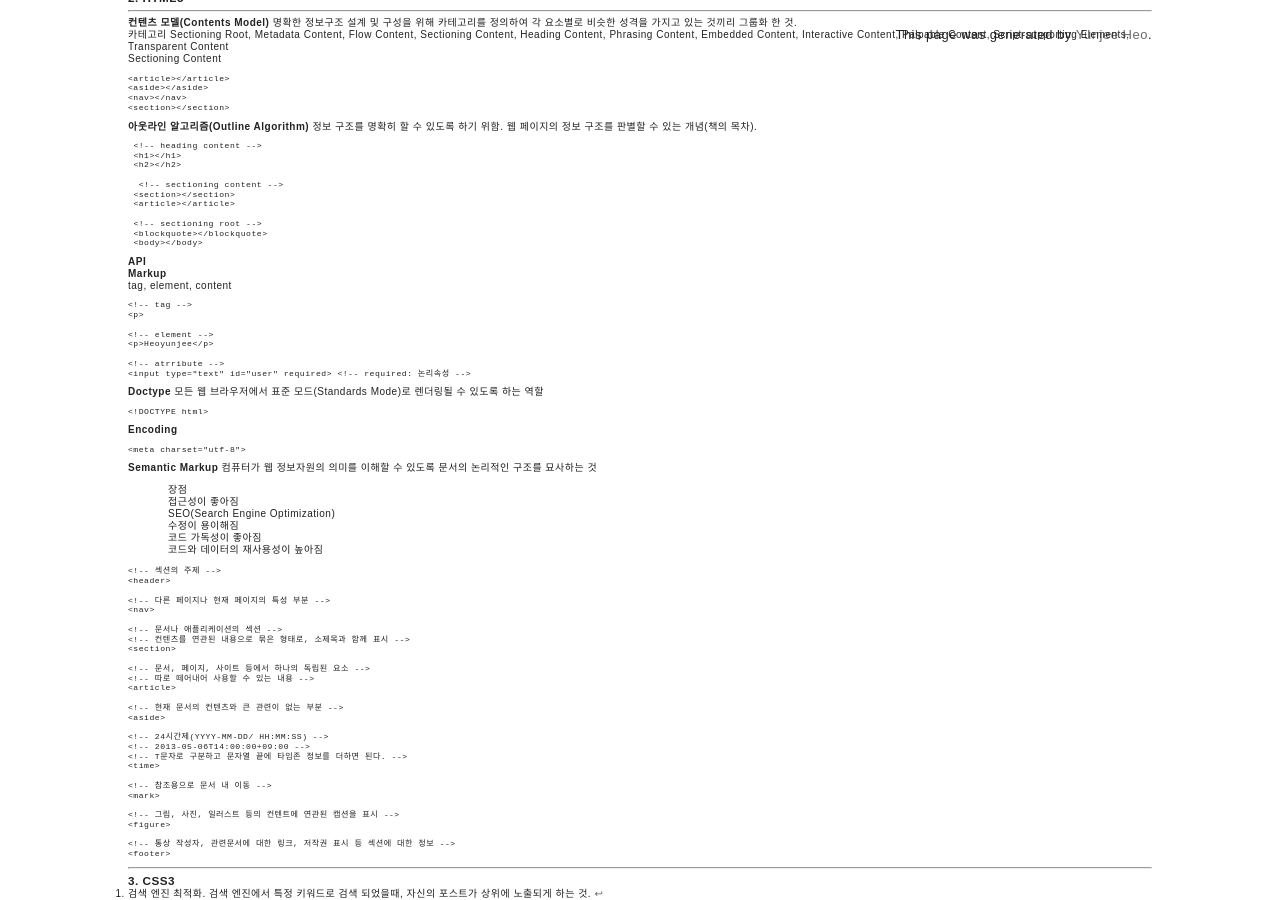
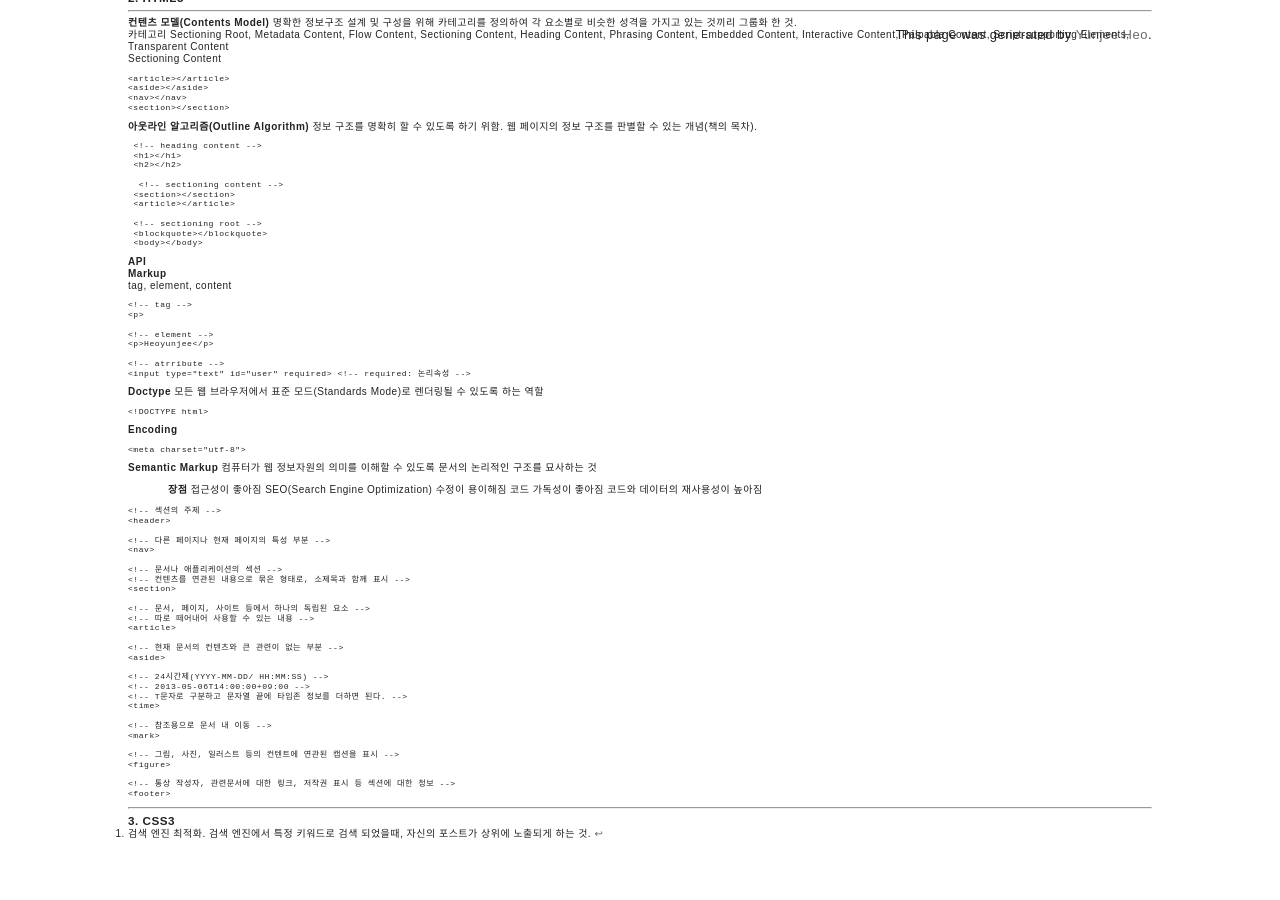
Before and after one commit to ooyunjee/blog, a Jekyll site: the page built from _posts/2016-10-11-html-css-summary.markdown, in a window 1280 px wide and 900 px high, scrolled down 818 px. Built offline with Jekyll 4.4.1, drawn with Linux system fonts in a browser that asks for light colours; after the commit the page ends 1658 px from its top, so only the background shows below that.

````diff
--- a/_posts/2016-10-11-html-css-summary.markdown
+++ b/_posts/2016-10-11-html-css-summary.markdown
@@ -95,8 +95,7 @@ categories: jekyll update
  정보 구조를 명확히 할 수 있도록 하기 위함.
  웹 페이지의 정보 구조를 판별할 수 있는 개념(책의 목차).
 
-
- ```html
+```html
  <!-- heading content -->
  <h1></h1>
  <h2></h2>
@@ -143,12 +142,12 @@ categories: jekyll update
 **Semantic Markup**
 컴퓨터가 웹 정보자원의 의미를 이해할 수 있도록 문서의 논리적인 구조를 묘사하는 것
 
-> 장점
-> * 접근성이 좋아짐
-> * SEO(Search Engine Optimization)
-> * 수정이 용이해짐
-> * 코드 가독성이 좋아짐
-> * 코드와 데이터의 재사용성이 높아짐
+> **장점**
+> 접근성이 좋아짐
+> SEO(Search Engine Optimization)
+> 수정이 용이해짐
+> 코드 가독성이 좋아짐
+> 코드와 데이터의 재사용성이 높아짐
 
 
 ```html
````
